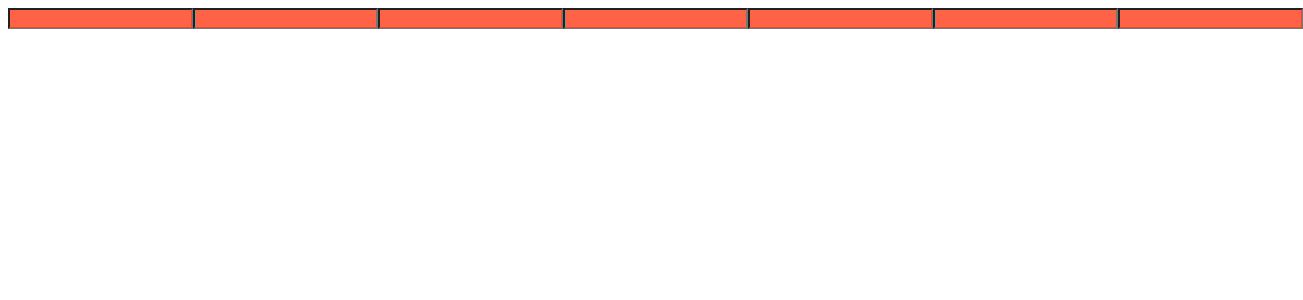
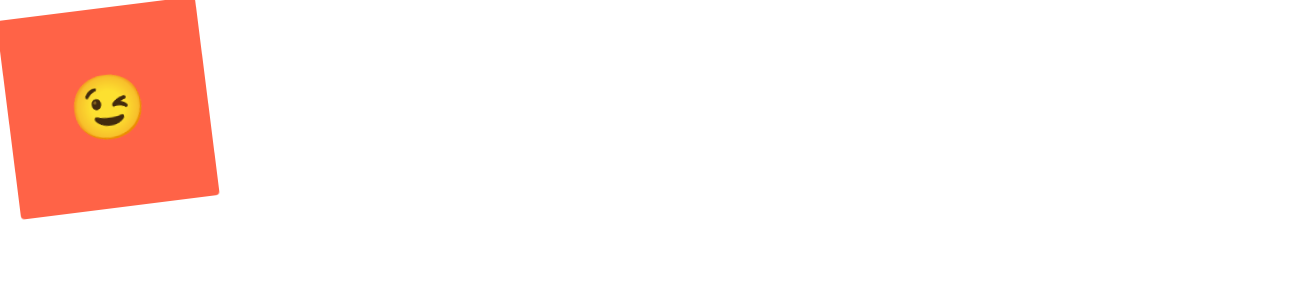
Before and after one commit to S2-D/react-masterclass, a React (Create React App) app: page / in a window 1280 px wide. Shown: the top 300 px of the page, 1303 px wide, since content can reach past the window. Built offline with nearby package versions, Linux system fonts and the light colour scheme.

Commit message:
animations & Pseudo Selectors

```diff
--- a/src/App.js
+++ b/src/App.js
@@ -1,24 +1,54 @@
-import styled from "styled-components";
+import styled, { keyframes } from "styled-components";
 
-const Father = styled.div`
+const Wrapper = styled.div`
   display: flex;
 `;
 
-// attrs 라는 속성을 사용해서 고정되는 Props나 다이나믹한 Props, required 기본 Tag의 props 등을 전달
-const Input = styled.input.attrs({ required: true, minLength: 10 })`
+// 애니메이션 : keyframes import 받아야함.
+const rotationAnimation = keyframes`
+  0% {
+    transform:rotate(0deg);
+    border-radius:0px;
+  }
+  50% {
+    border-radius:100px;
+  }
+  100%{
+    transform:rotate(360deg);
+    border-radius:0px;
+  }
+`;
+
+const Box = styled.div`
+  height: 200px;
+  width: 200px;
   background-color: tomato;
+  animation: ${rotationAnimation} 1s linear infinite;
+  display: flex;
+  justify-content: center;
+  align-items: center;
+  /* 모든 태그를 styled-component로 사용할 필요 없음, 자식 스타일 설정 가능 */
+  span {
+    font-size: 63px;
+    /* 여기서 &은 span을 가리킴 */
+    &:hover {
+      font-size: 20px;
+    }
+    /* &:active {
+      opacity: 0;
+    } */
+  }
+  // &:hover와 같다.
+  span:hover {
+  }
 `;
 function App() {
   return (
-    <Father as="header">
-      <Input></Input>
-      <Input></Input>
-      <Input></Input>
-      <Input></Input>
-      <Input></Input>
-      <Input></Input>
-      <Input></Input>
-    </Father>
+    <Wrapper>
+      <Box>
+        <span>😉</span>
+      </Box>
+    </Wrapper>
   );
 }
 
```
